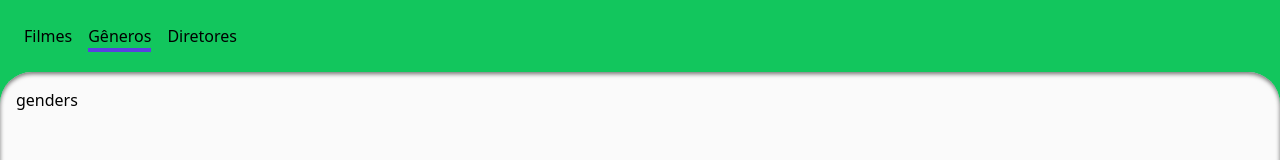
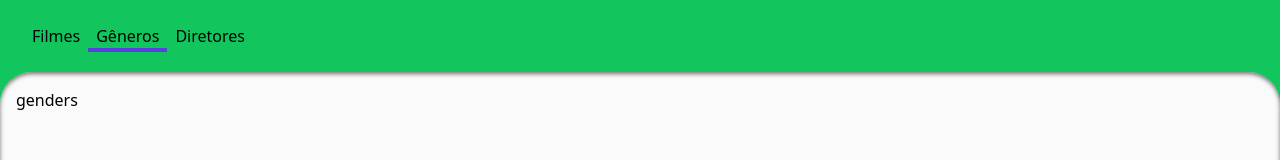
Before and after one commit to NLav/MoviesTracker, a React (Vite) app: page /genders in a window 1280 px wide. Shown: the top 160 px of the page. Built offline with nearby package versions, Linux system fonts and the light colour scheme.

Commit message:
refactor: improve Menu options and change eslint config

```diff
--- a/eslint.config.js
+++ b/eslint.config.js
@@ -36,7 +36,18 @@ export default tseslint.config([
     },
     rules: {
       "prettier/prettier": "error",
-      "react/jsx-filename-extension": [1, { extensions: [".tsx"] }],
+      "react/forbid-component-props": [
+        "error",
+        {
+          forbid: [
+            {
+              propName: "className",
+              allowedFor: ["Link"],
+            },
+          ],
+        },
+      ],
+      "react/jsx-filename-extension": ["warn", { extensions: [".tsx"] }],
       "react/jsx-indent": "off",
       "react/jsx-indent-props": "off",
       "react/jsx-no-bind": "off",
--- a/src/presentation/components/Menu.tsx
+++ b/src/presentation/components/Menu.tsx
@@ -52,7 +52,7 @@ function Menu({ options }: MenuProperties) {
   }, [currentPathname, currentHoverLink]);
 
   return (
-    <div className="flex gap-4 p-6">
+    <div className="flex p-6">
       <div
         className="bg-secondary-500 pointer-events-none fixed h-1 transition-all"
         style={activeLinkIndicatorStyle}
@@ -61,6 +61,7 @@ function Menu({ options }: MenuProperties) {
       {options.map((option) => {
         return (
           <Link
+            className="px-2"
             key={option.label}
             onMouseEnter={() => setCurrentHoverLink(option.link)}
             onMouseLeave={() => setCurrentHoverLink(undefined)}
```
